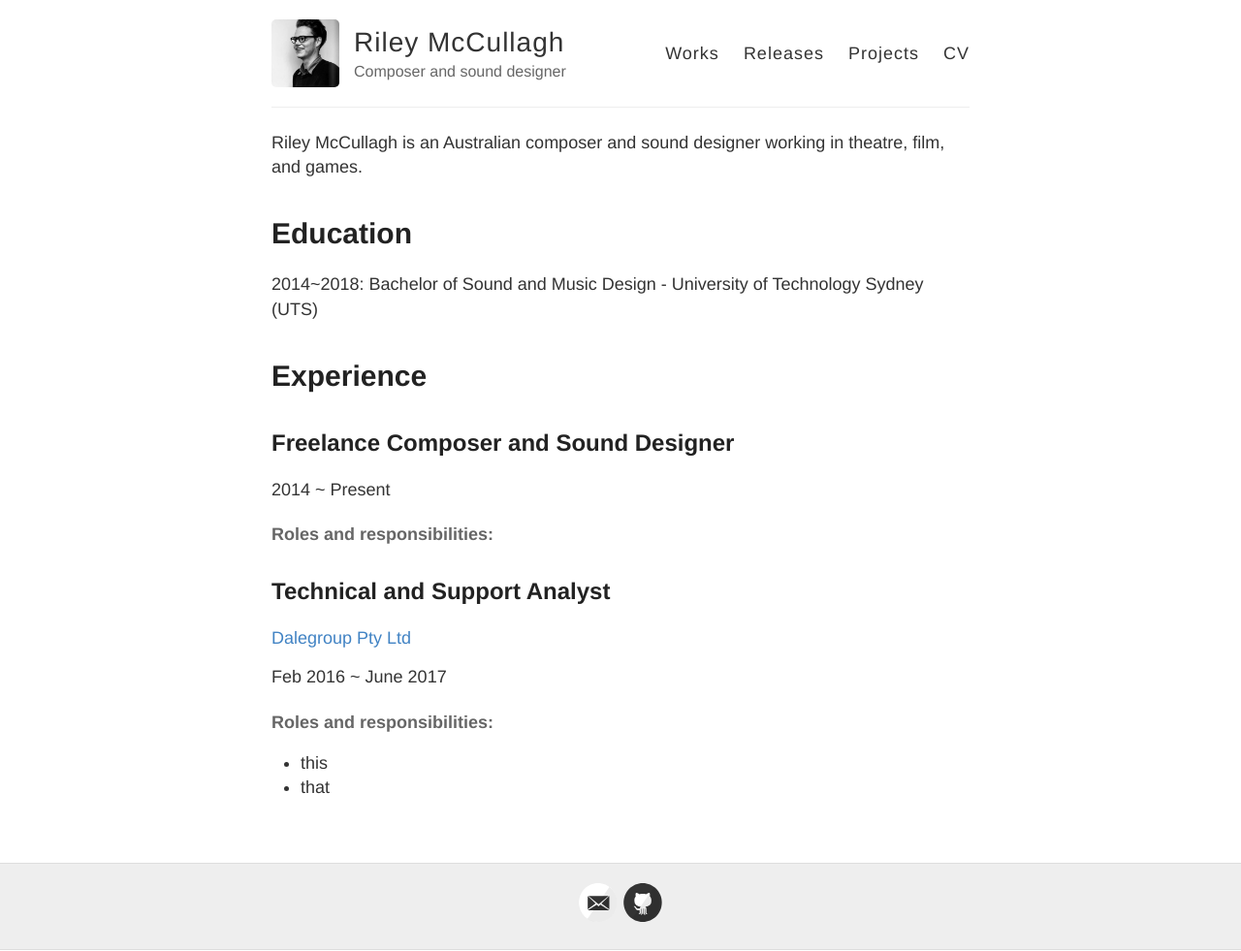
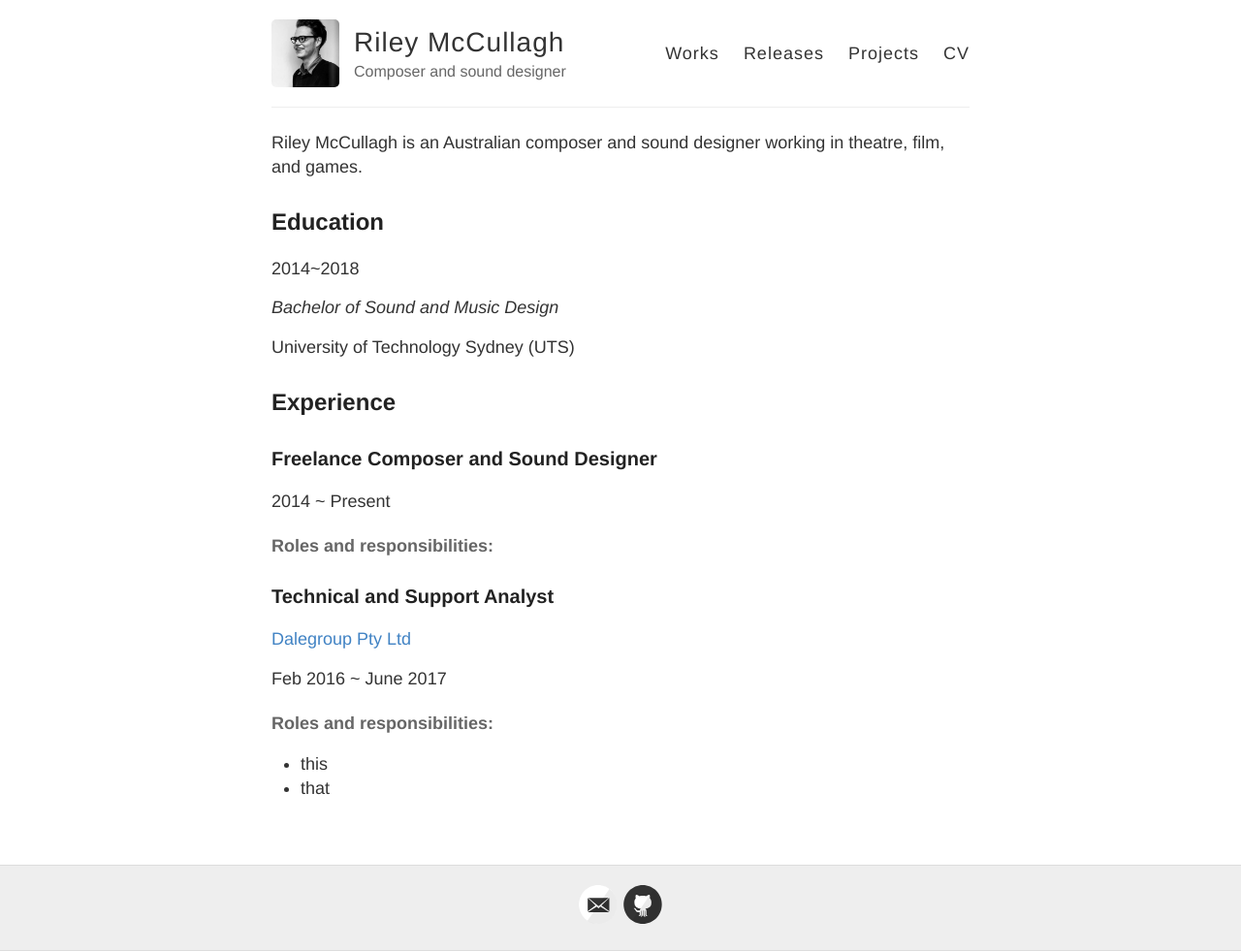
Before and after one commit to rileymccullagh/portfolio, a Jekyll site: the page built from docs/cv.md, in a window 1280 px wide. Shown: the whole page at 97% size. Built offline with Jekyll 4.4.1, drawn with Linux system fonts in a browser that asks for light colours.

Commit message:
reheadering

```diff
--- a/docs/cv.md
+++ b/docs/cv.md
@@ -5,18 +5,25 @@ permalink: /cv/
 
 Riley McCullagh is an Australian composer and sound designer working in theatre, film, and games.
 
-# Education
-2014~2018: Bachelor of Sound and Music Design - University of Technology Sydney (UTS)
+## Education
 
-# Experience
+2014~2018
 
-## Freelance Composer and Sound Designer
+*Bachelor of Sound and Music Design*
+
+University of Technology Sydney (UTS)
+
+
+
+## Experience
+
+### Freelance Composer and Sound Designer
 
 2014 ~ Present
 #### Roles and responsibilities:
 
 
-## Technical and Support Analyst
+### Technical and Support Analyst
 
 [Dalegroup Pty Ltd](http://dalegroup.net/)
 
```
